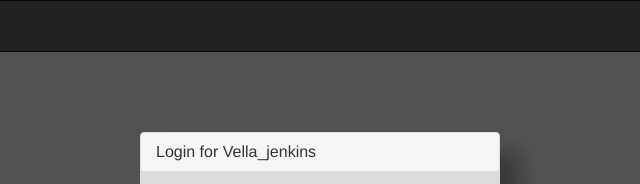
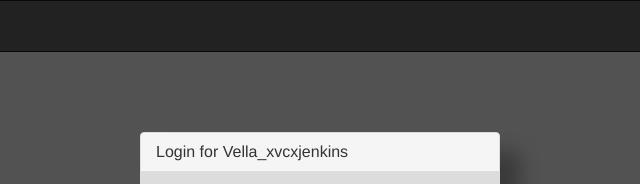
Before and after one commit to tusharjain352/vellaChat, a website: page client/index.html at #!/home in a window 1280 px wide. Shown: the top 184 px of the page, 335-975 px from the left. Drawn offline with nearby package versions, Linux system fonts and the light colour scheme; some packages are replaced by stand-ins of ours; no server answers.

Commit message:
push final1

```diff
--- a/client/templates/home.html
+++ b/client/templates/home.html
@@ -65,7 +65,7 @@ New User Signup Here<button ng-click = "signup()">Signup</button> -->
         <div class="col-xs-12 col-sm-8 col-md-4 col-sm-offset-2 col-md-offset-4">
         	<div class="panel panel-default">
         		<div class="panel-heading">
-			    		<h3 class="panel-title">Login for Vella_jenkins</h3>
+			    		<h3 class="panel-title">Login for Vella_xvcxjenkins</h3>
 			 			</div>
 			 			<div class="panel-body">
 			    		<form role="form">
```
